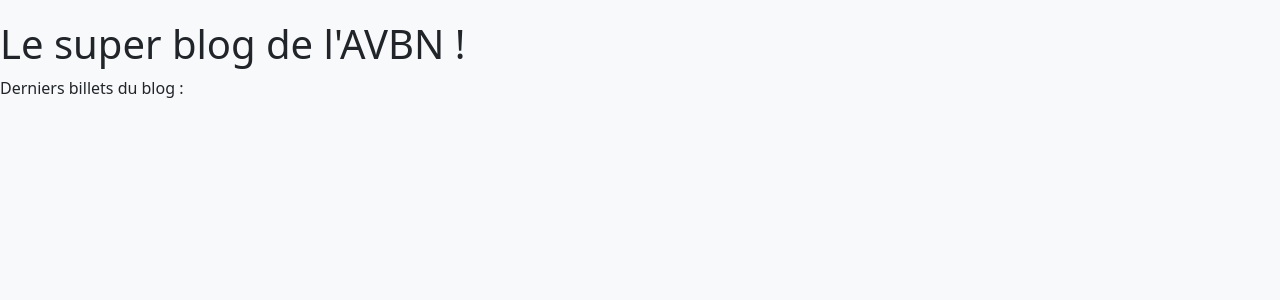
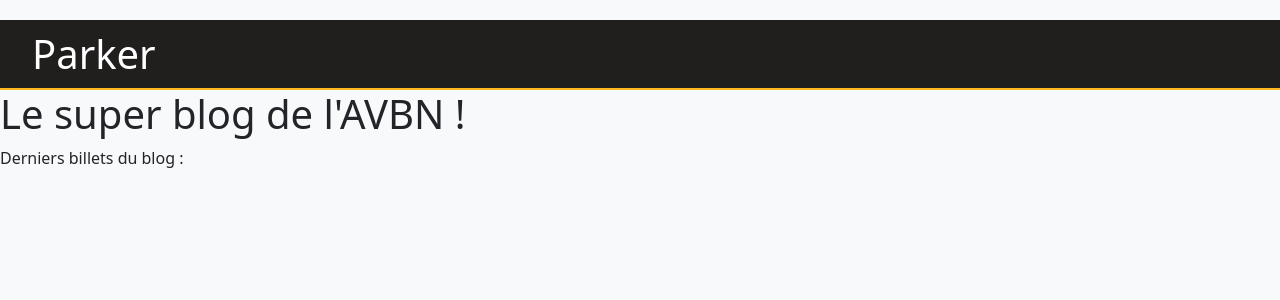
Before and after one commit to Mozinor95320/tracaMVC, a PHP site: page / in a window 1280 px wide. Shown: the top 300 px of the page. Run offline with PHP 8.4, Linux system fonts and the light colour scheme; data that the repository does not hold is empty.

Commit message:
Update layout.php

```diff
--- a/templates/layout.php
+++ b/templates/layout.php
@@ -13,6 +13,15 @@
     </head>
 
     <body>
+        <header class="container-fluid">
+            <div class="row align-items-center">
+                <div class="col-md-3">
+                    <h1>Parker</h1>
+                </div>
+            </div>
+            <div class="row align-items-center">
+            </div>
+        </header>
         <?= $content ?>
     </body>
 </html>
```
